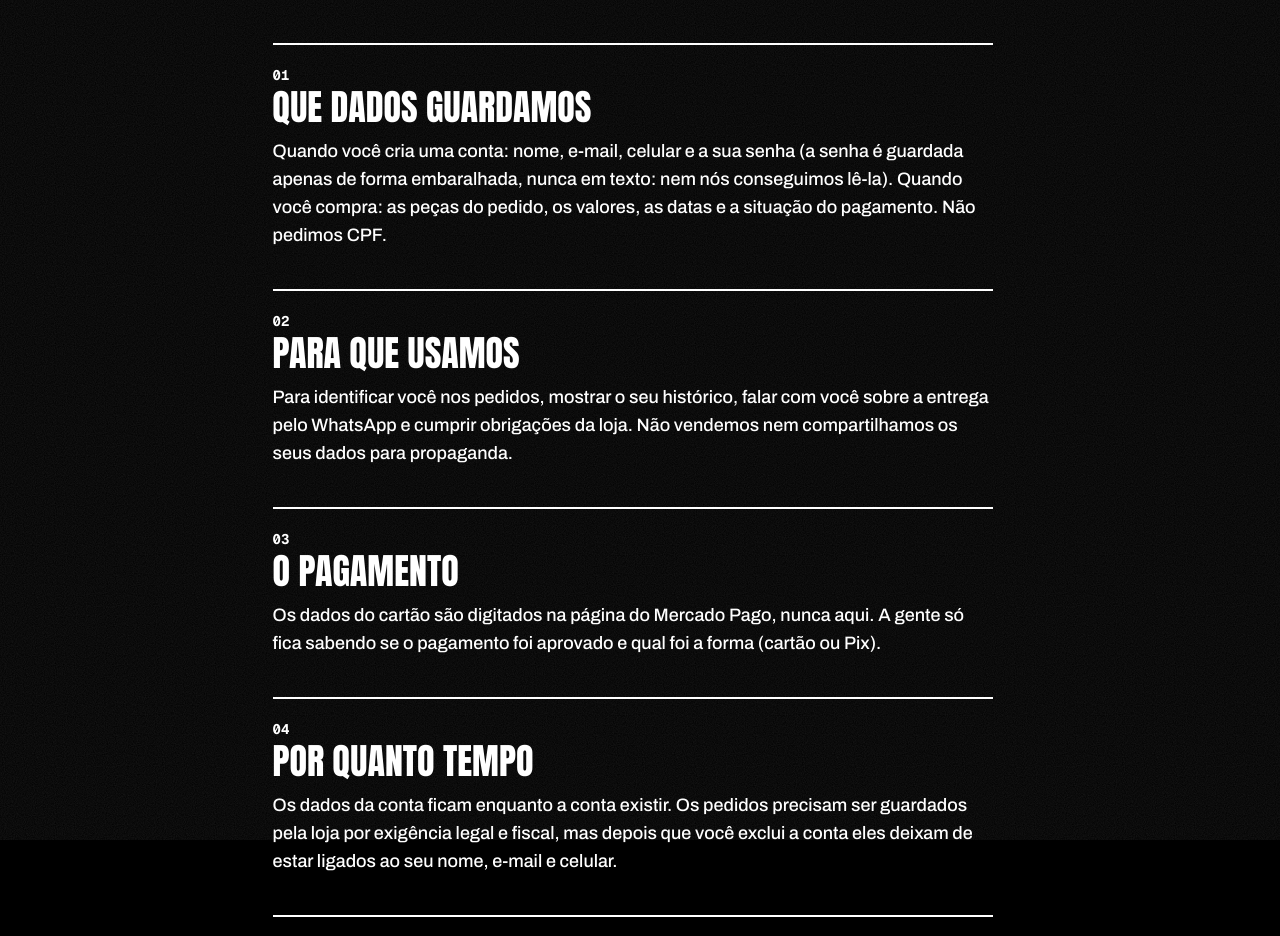
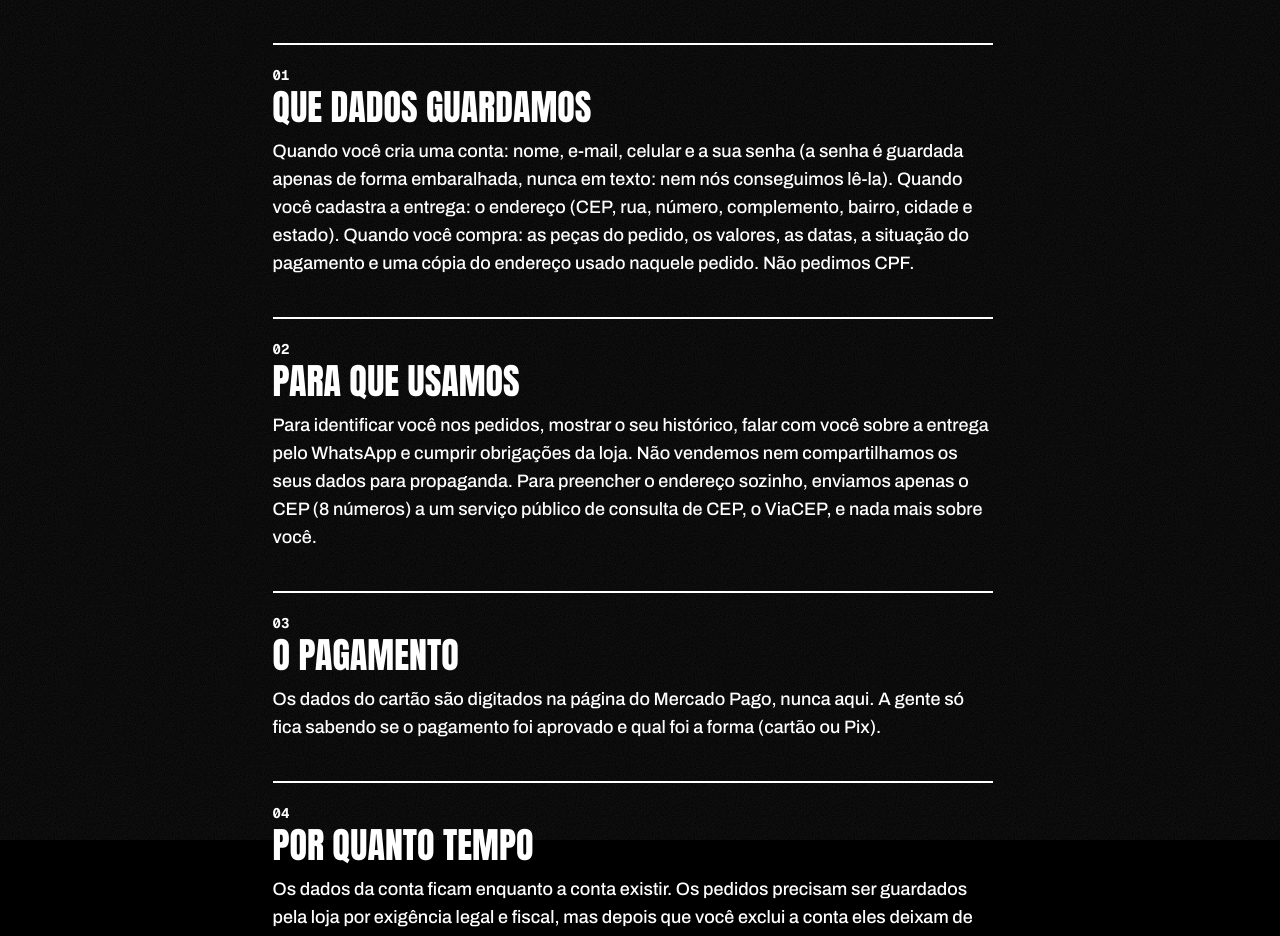
Before and after one commit to ObarbosaDev/LandingPage-DarkWear, a Next.js app: page /privacidade in a window 1280 px wide. Shown: the part 360-1296 px from the top of the page. Built offline with nearby package versions, Linux system fonts and the light colour scheme.

Commit message:
chore: política de privacidade cita o endereço e a consulta de CEP

```diff
--- a/src/app/(site)/privacidade/page.tsx
+++ b/src/app/(site)/privacidade/page.tsx
@@ -18,12 +18,12 @@ const BLOCOS = [
   {
     titulo: "Que dados guardamos",
     texto:
-      "Quando você cria uma conta: nome, e-mail, celular e a sua senha (a senha é guardada apenas de forma embaralhada, nunca em texto: nem nós conseguimos lê-la). Quando você compra: as peças do pedido, os valores, as datas e a situação do pagamento. Não pedimos CPF.",
+      "Quando você cria uma conta: nome, e-mail, celular e a sua senha (a senha é guardada apenas de forma embaralhada, nunca em texto: nem nós conseguimos lê-la). Quando você cadastra a entrega: o endereço (CEP, rua, número, complemento, bairro, cidade e estado). Quando você compra: as peças do pedido, os valores, as datas, a situação do pagamento e uma cópia do endereço usado naquele pedido. Não pedimos CPF.",
   },
   {
     titulo: "Para que usamos",
     texto:
-      "Para identificar você nos pedidos, mostrar o seu histórico, falar com você sobre a entrega pelo WhatsApp e cumprir obrigações da loja. Não vendemos nem compartilhamos os seus dados para propaganda.",
+      "Para identificar você nos pedidos, mostrar o seu histórico, falar com você sobre a entrega pelo WhatsApp e cumprir obrigações da loja. Não vendemos nem compartilhamos os seus dados para propaganda. Para preencher o endereço sozinho, enviamos apenas o CEP (8 números) a um serviço público de consulta de CEP, o ViaCEP, e nada mais sobre você.",
   },
   {
     titulo: "O pagamento",
@@ -33,7 +33,7 @@ const BLOCOS = [
   {
     titulo: "Por quanto tempo",
     texto:
-      "Os dados da conta ficam enquanto a conta existir. Os pedidos precisam ser guardados pela loja por exigência legal e fiscal, mas depois que você exclui a conta eles deixam de estar ligados ao seu nome, e-mail e celular.",
+      "Os dados da conta ficam enquanto a conta existir. Os pedidos precisam ser guardados pela loja por exigência legal e fiscal, mas depois que você exclui a conta eles deixam de estar ligados ao seu nome, e-mail e celular, e o endereço é apagado da conta e dos pedidos já entregues ou cancelados. Pedidos ainda em andamento mantêm o endereço até a entrega, porque a loja precisa dele para enviar.",
   },
   {
     titulo: "Seus direitos",
```
